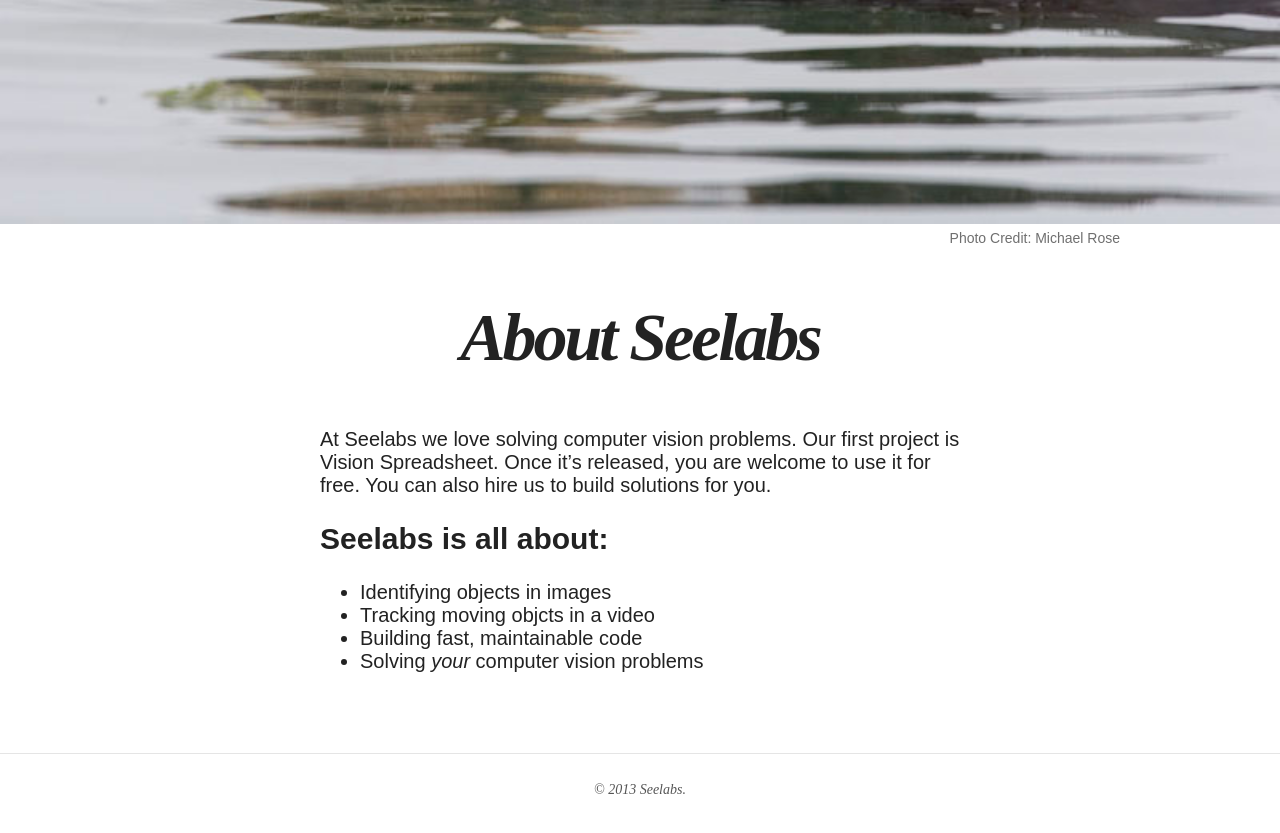
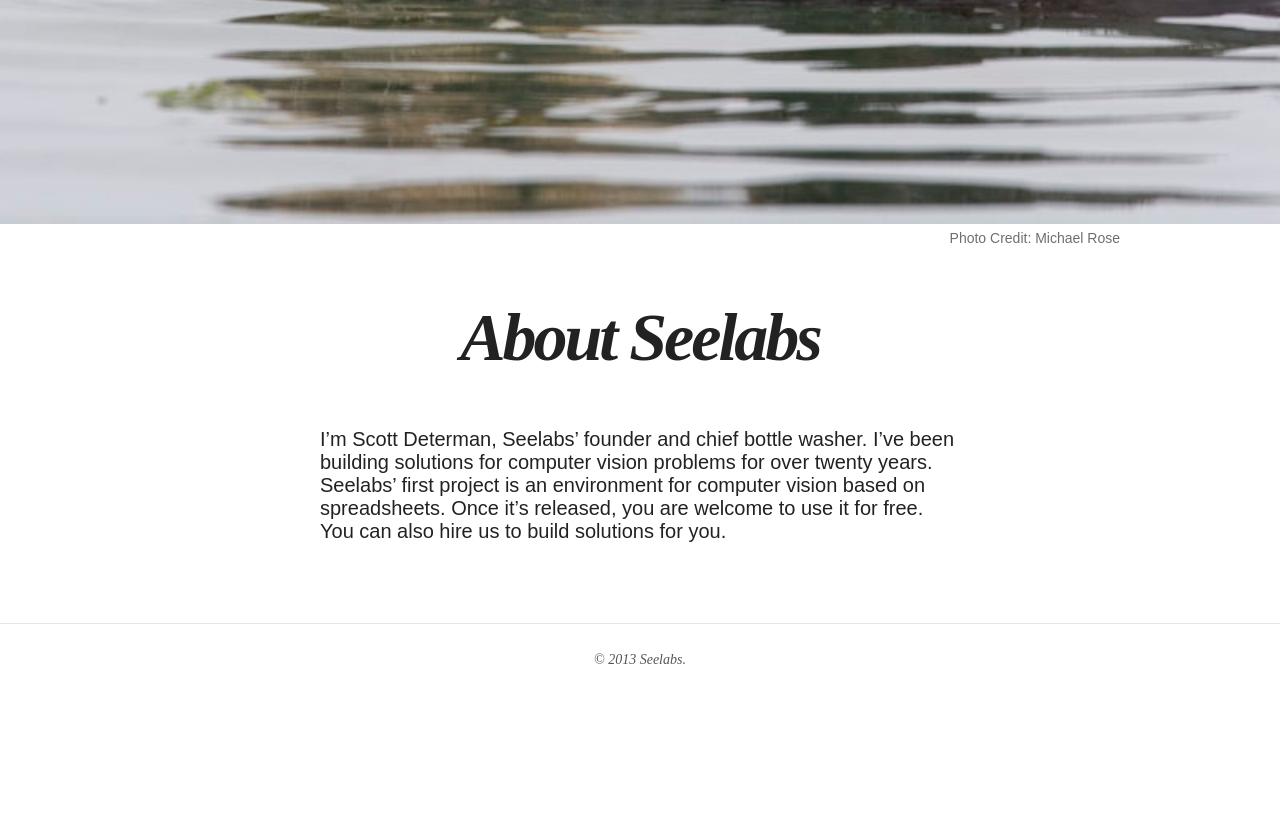
Before and after one commit to seelabs/seelabs.github.io, a Jekyll site: the page built from about.md, in a window 1280 px wide and 900 px high, scrolled down 776 px. Shown: the top 833 px of the window. Built offline with Jekyll 4.4.1, drawn with Linux system fonts in a browser that asks for light colours; nearby versions of some CDN libraries; after the commit the page ends 1546 px from its top, so only the background shows below that.

Commit message:
Adds my name and a little background.

```diff
--- a/about.md
+++ b/about.md
@@ -10,11 +10,8 @@
   creditlink: http://www.flickr.com/photos/mikebaird/398077070/
 ---
 
-At Seelabs we love solving computer vision problems. Our first project is Vision Spreadsheet. Once it's released, you are welcome to use it for free. You can also hire us to build solutions for you.
-
-## Seelabs is all about:
-
-* Identifying objects in images
-* Tracking moving objcts in a video
-* Building fast, maintainable code
-* Solving _your_ computer vision problems
+I'm Scott Determan, Seelabs' founder and chief bottle washer. I've been building
+solutions for computer vision problems for over twenty years. Seelabs' first project
+is an environment for computer vision based on spreadsheets. Once it's released,
+you are welcome to use it for free. You can also hire us to build solutions for
+you.
```
